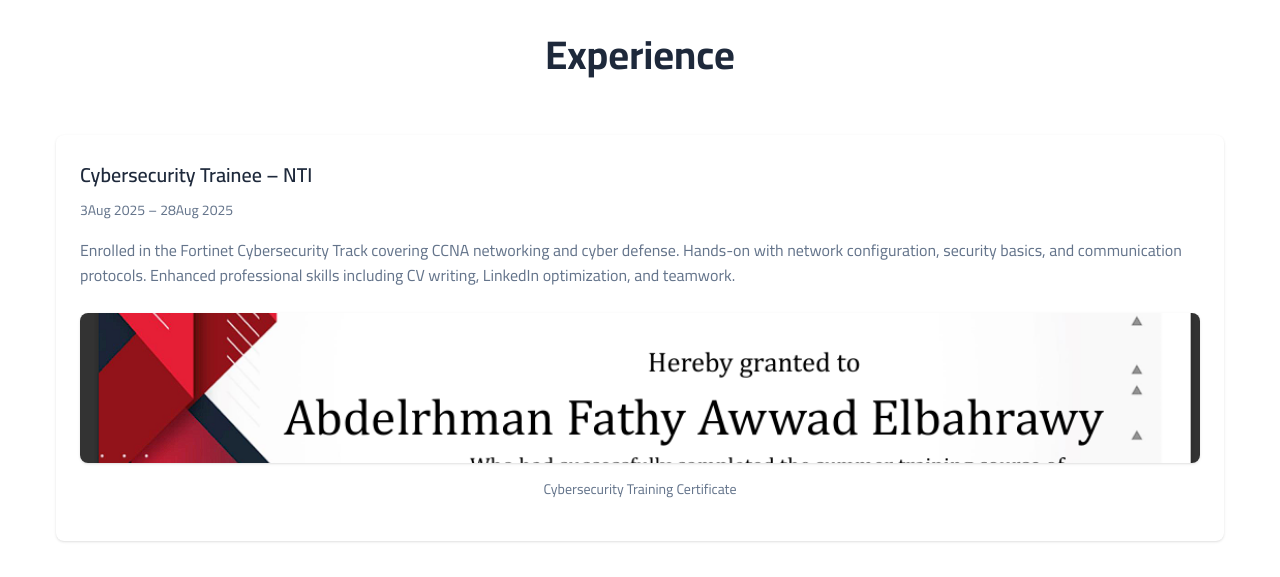
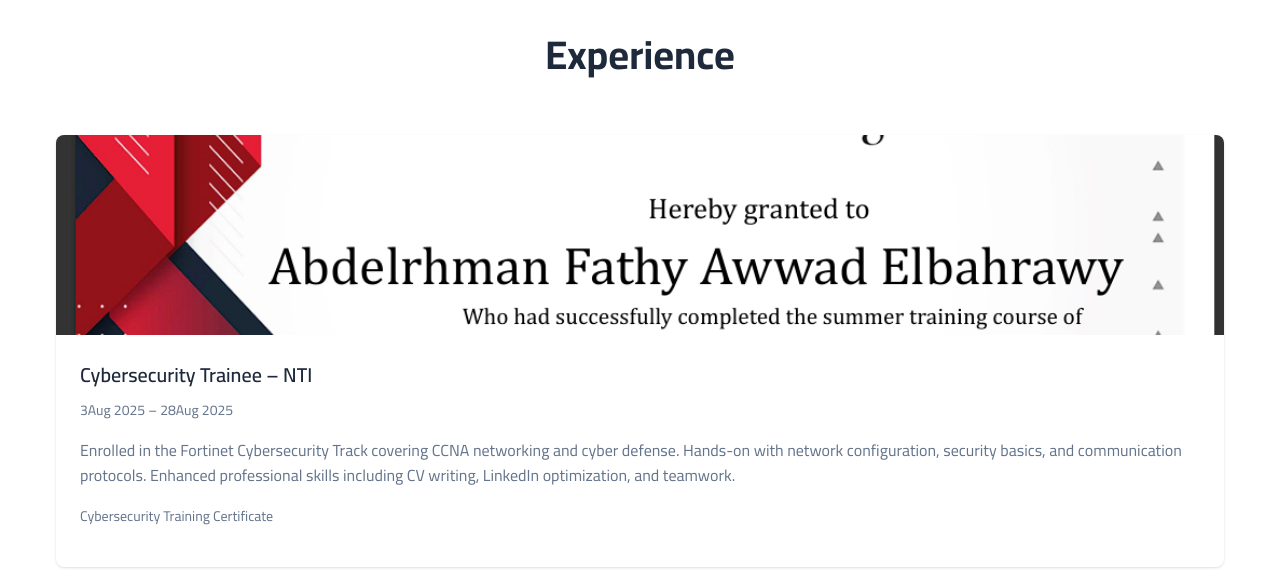
Before and after one commit to Abdofathyelbhrawy/abdalrahman-portfolio, a plain HTML site: page index.html in a window 1280 px wide. Shown: the part 1360-1937 px from the top of the page. Drawn offline with Linux system fonts and the light colour scheme.

Commit message:
Add NTI Cybersecurity certificate image to experience section and simplify certificate display

```diff
--- a/index.html
+++ b/index.html
@@ -90,6 +90,9 @@
           <h2 class="section-title">Experience</h2>
           <div class="grid cards">
             <article class="card">
+              <div class="card-media">
+                <img src="images/certificates/nti-cybersecurity.jpg" alt="NTI Cybersecurity Certificate" />
+              </div>
               <div class="card-body">
                 <h3>Cybersecurity Trainee – NTI</h3>
                 <p class="muted">3Aug 2025 – 28Aug 2025</p>
@@ -97,13 +100,7 @@
                   Enrolled in the Fortinet Cybersecurity Track covering CCNA networking and cyber defense.
                   Hands-on with network configuration, security basics, and communication protocols. Enhanced professional skills including CV writing, LinkedIn optimization, and teamwork.
                 </p>
-                <div class="certificate-gallery">
-                  <div class="certificate-item">
-                    <img src="images/certificates/nti-cybersecurity.jpg" alt="NTI Cybersecurity Certificate" class="certificate-img" />
-                    <p class="certificate-caption">Cybersecurity Training Certificate</p>
-                  </div>
-                  <!-- يمكن إضافة المزيد من الشهادات هنا -->
-                </div>
+                <p class="certificate-caption">Cybersecurity Training Certificate</p>
               </div>
             </article>
           </div>
```
